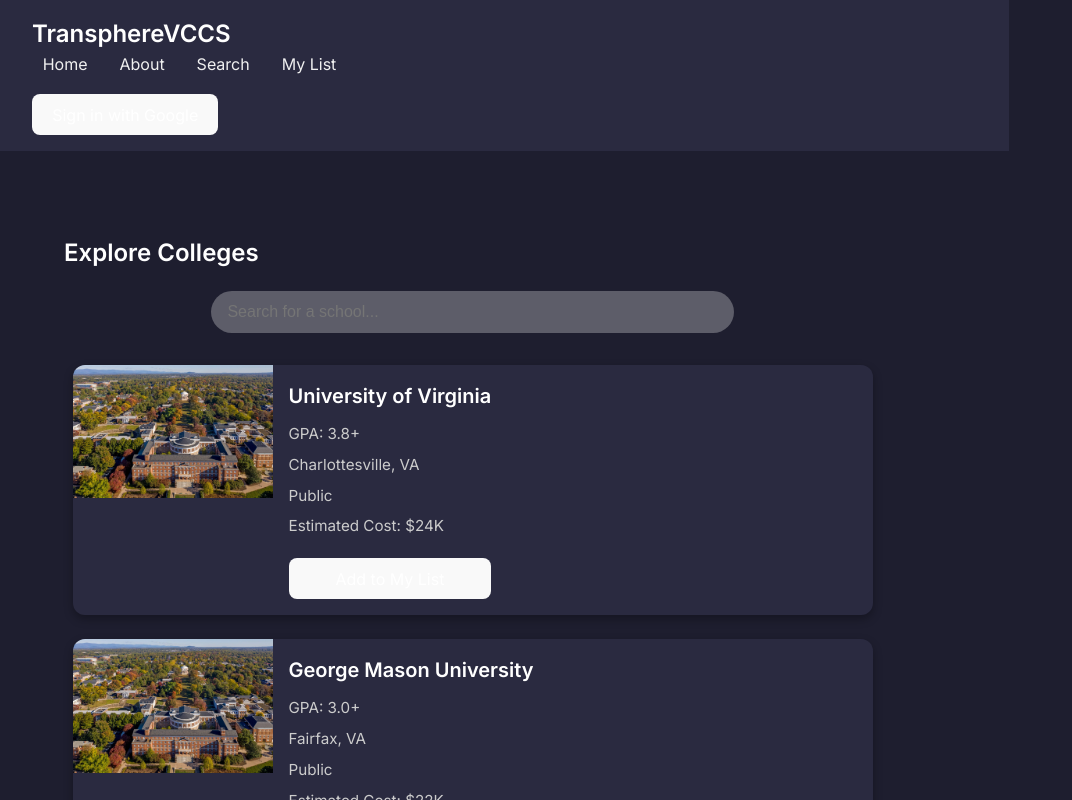
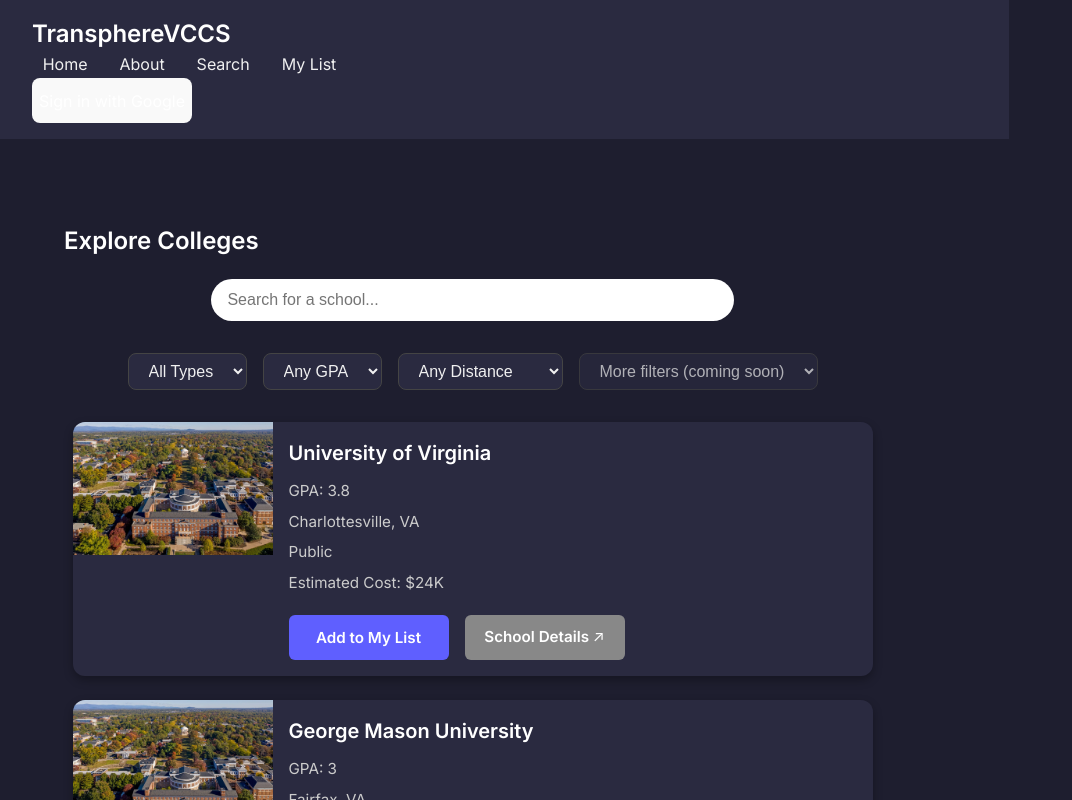
Before and after one commit to cmertz0/TransphereVCCS, a React (Vite) app: page /search in a window 1280 px wide. Shown: the top 800 px of the page, without its empty margins (0-1072 px from the left). Built offline with nearby package versions, Linux system fonts and the light colour scheme; no server answers.

Commit message:
added search bar, filters, and fixed buttons

```diff
--- a/src/pages/Search.css
+++ b/src/pages/Search.css
@@ -1,4 +1,3 @@
-
 .search-page {
   padding: 2rem;
   background-color: #1e1e2f;
@@ -66,35 +65,39 @@
   color: #cccccc;
 }
 
-button {
+.button-row,
+.college-actions {
+  display: flex;
+  gap: 1rem;
   margin-top: 1rem;
-  padding: 0.5rem 1rem;
+}
+
+button,
+.action-button {
+  width: 160px;           /* Same for both buttons */
+  height: 45px;
+  display: flex;
+  align-items: center;
+  justify-content: center;
   border: none;
   border-radius: 6px;
   background-color: #5f5fff;
   color: white;
   font-weight: bold;
   cursor: pointer;
+  text-decoration: none;
+  white-space: nowrap;
+  font-size: 0.95rem;
   transition: background-color 0.3s ease;
 }
 
-button:hover {
-  background-color: #4a4ad4;
+button {
+  background-color: #5f5fff;
+  color: white;
 }
 
-button {
-  margin-top: 1rem;
-  padding: 0.5rem 1.25rem;
-  border: none;
-  border-radius: 6px;
-  background-color: #5f5fff;
-  color: white;
-  font-weight: bold;
-  cursor: pointer;
-  transition: background-color 0.3s ease;
-}
-
-button:hover:not(:disabled) {
+button:hover:not(:disabled),
+.action-button:hover {
   background-color: #4a4ad4;
 }
 
@@ -105,7 +108,45 @@
 }
 
 .added-button {
-  background-color: #5f5fff;
+  background-color: #2ecc71;
+}
+
+.added {
+  background-color: #2ecc71;
+}
+
+.details-button {
+  background-color: #888;
   color: white;
   font-weight: bold;
 }
+
+.details-button:hover {
+  background-color: #aaa;
+}
+
+.filter-bar {
+  display: flex;
+  flex-wrap: wrap;
+  gap: 1rem;
+  margin-bottom: 2rem;
+  justify-content: center;
+}
+
+.filter-bar select {
+  background-color: #2a2a40;
+  color: #f0f0f0;
+  border: 1px solid #444;
+  border-radius: 8px;
+  padding: 0.5rem 1rem;
+  font-size: 1rem;
+  cursor: pointer;
+  transition: border-color 0.2s ease, box-shadow 0.2s ease;
+}
+
+.filter-bar select:hover,
+.filter-bar select:focus {
+  border-color: #5f5fff;
+  outline: none;
+  box-shadow: 0 0 5px rgba(95, 95, 255, 0.6);
+}
--- a/src/pages/Search.jsx
+++ b/src/pages/Search.jsx
@@ -1,47 +1,152 @@
-import React from 'react';
+import React, { useState, useEffect } from 'react';
 import './Search.css';
-import placeholderImg from '../assets/uva-campus.jpg'; // placeholder image
+import placeholderImg from '../assets/uva-campus.jpg';
+
+function deg2rad(deg) {
+  return deg * (Math.PI / 180);
+}
+
+function getDistanceFromLatLonInKm(lat1, lon1, lat2, lon2) {
+  const R = 6371;
+  const dLat = deg2rad(lat2 - lat1);
+  const dLon = deg2rad(lon2 - lon1);
+  const a =
+    Math.sin(dLat / 2) * Math.sin(dLat / 2) +
+    Math.cos(deg2rad(lat1)) *
+      Math.cos(deg2rad(lat2)) *
+      Math.sin(dLon / 2) *
+      Math.sin(dLon / 2);
+  const c = 2 * Math.atan2(Math.sqrt(a), Math.sqrt(1 - a));
+  return R * c;
+}
 
 function Search({ addToList, myList }) {
+  const [location, setLocation] = useState(null);
+  const [filter, setFilter] = useState({
+    type: 'all',
+    gpa: 'all',
+    distance: 'all'
+  });
+  const [searchTerm, setSearchTerm] = useState('');
+
+  useEffect(() => {
+    if (navigator.geolocation) {
+      navigator.geolocation.getCurrentPosition((pos) => {
+        setLocation({ lat: pos.coords.latitude, lng: pos.coords.longitude });
+      });
+    }
+  }, []);
+
   const colleges = [
     {
       name: 'University of Virginia',
       image: placeholderImg,
-      gpa: '3.8+',
+      gpa: 3.8,
       location: 'Charlottesville, VA',
       type: 'Public',
       cost: '$24K',
+      lat: 38.0293,
+      lng: -78.4767,
+      website: 'https://www.virginia.edu/',
     },
     {
       name: 'George Mason University',
       image: placeholderImg,
-      gpa: '3.0+',
+      gpa: 3.0,
       location: 'Fairfax, VA',
       type: 'Public',
       cost: '$22K',
+      lat: 38.8340,
+      lng: -77.3126,
+      website: 'https://www.gmu.edu/',
     },
     {
       name: 'Virginia Tech',
       image: placeholderImg,
-      gpa: '3.5+',
+      gpa: 3.5,
       location: 'Blacksburg, VA',
       type: 'Public',
       cost: '$23K',
+      lat: 37.2296,
+      lng: -80.4139,
+      website: 'https://www.vt.edu/',
+    },
+    {
+      name: 'Washington and Lee University',
+      image: placeholderImg,
+      gpa: 3.9,
+      location: 'Lexington, VA',
+      type: 'Private',
+      cost: '$55K',
+      lat: 37.7840,
+      lng: -79.4428,
+      website: 'https://www.wlu.edu/',
     },
   ];
+
+  const filteredColleges = colleges.filter((college) => {
+    const matchesSearch = college.name.toLowerCase().includes(searchTerm.toLowerCase());
+    const matchesType = filter.type === 'all' || college.type.toLowerCase() === filter.type;
+    const matchesGPA = filter.gpa === 'all' || college.gpa >= parseFloat(filter.gpa);
+    let matchesDistance = true;
+
+    if (location && filter.distance !== 'all') {
+      const distance = getDistanceFromLatLonInKm(
+        location.lat,
+        location.lng,
+        college.lat,
+        college.lng
+      );
+      matchesDistance = distance <= parseFloat(filter.distance);
+    }
+
+    return matchesSearch && matchesType && matchesGPA && matchesDistance;
+  });
 
   return (
     <div className="search-page">
       <h2>Explore Colleges</h2>
+
       <input
         type="text"
         placeholder="Search for a school..."
         className="search-input"
-        disabled
+        value={searchTerm}
+        onChange={(e) => setSearchTerm(e.target.value)}
       />
+
+      <div className="filter-bar">
+        <select value={filter.type} onChange={(e) => setFilter({ ...filter, type: e.target.value })}>
+          <option value="all">All Types</option>
+          <option value="public">Public</option>
+          <option value="private">Private</option>
+        </select>
+
+        <select value={filter.gpa} onChange={(e) => setFilter({ ...filter, gpa: e.target.value })}>
+          <option value="all">Any GPA</option>
+          <option value="2.5">2.5+</option>
+          <option value="3.0">3.0+</option>
+          <option value="3.5">3.5+</option>
+          <option value="3.8">3.8+</option>
+        </select>
+
+        <select value={filter.distance} onChange={(e) => setFilter({ ...filter, distance: e.target.value })}>
+          <option value="all">Any Distance</option>
+          <option value="50">Within 50 km</option>
+          <option value="100">Within 100 km</option>
+          <option value="200">Within 200 km</option>
+          <option value="500">Within 500 km</option>
+          <option value="1000">Within 1000 km</option>
+        </select>
+
+        <select disabled>
+          <option value="">More filters (coming soon)</option>
+        </select>
+      </div>
+
       <div className="college-list">
-        {colleges.map((college, index) => {
-          const isAdded = myList.some(c => c.name === college.name);
+        {filteredColleges.map((college, index) => {
+          const isAdded = myList.some((c) => c.name === college.name);
           return (
             <div className="college-card" key={index}>
               <img src={college.image} alt={college.name} />
@@ -51,11 +156,23 @@
                 <p>{college.location}</p>
                 <p>{college.type}</p>
                 <p>Estimated Cost: {college.cost}</p>
-                {isAdded ? (
-                  <button className="added">✔ Added</button>
-                ) : (
-                  <button onClick={() => addToList(college)}>Add to My List</button>
-                )}
+                <div className="college-actions">
+                  {isAdded ? (
+                    <button className="action-button added">✔ Added</button>
+                  ) : (
+                    <button className="action-button" onClick={() => addToList(college)}>
+                      Add to My List
+                    </button>
+                  )}
+                  <a
+                    href={college.website}
+                    target="_blank"
+                    rel="noopener noreferrer"
+                    className="action-button details-button"
+                  >
+                    School Details ↗
+                  </a>
+                </div>
               </div>
             </div>
           );
```
